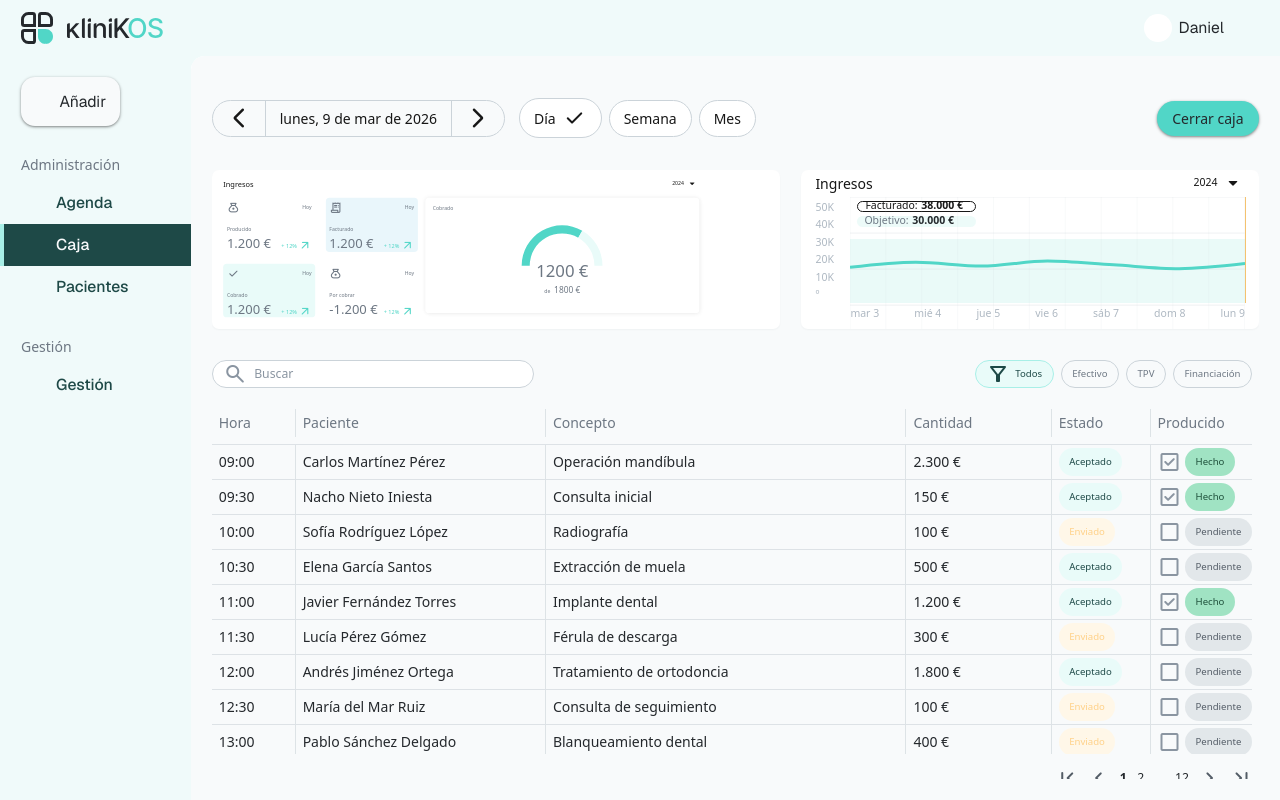
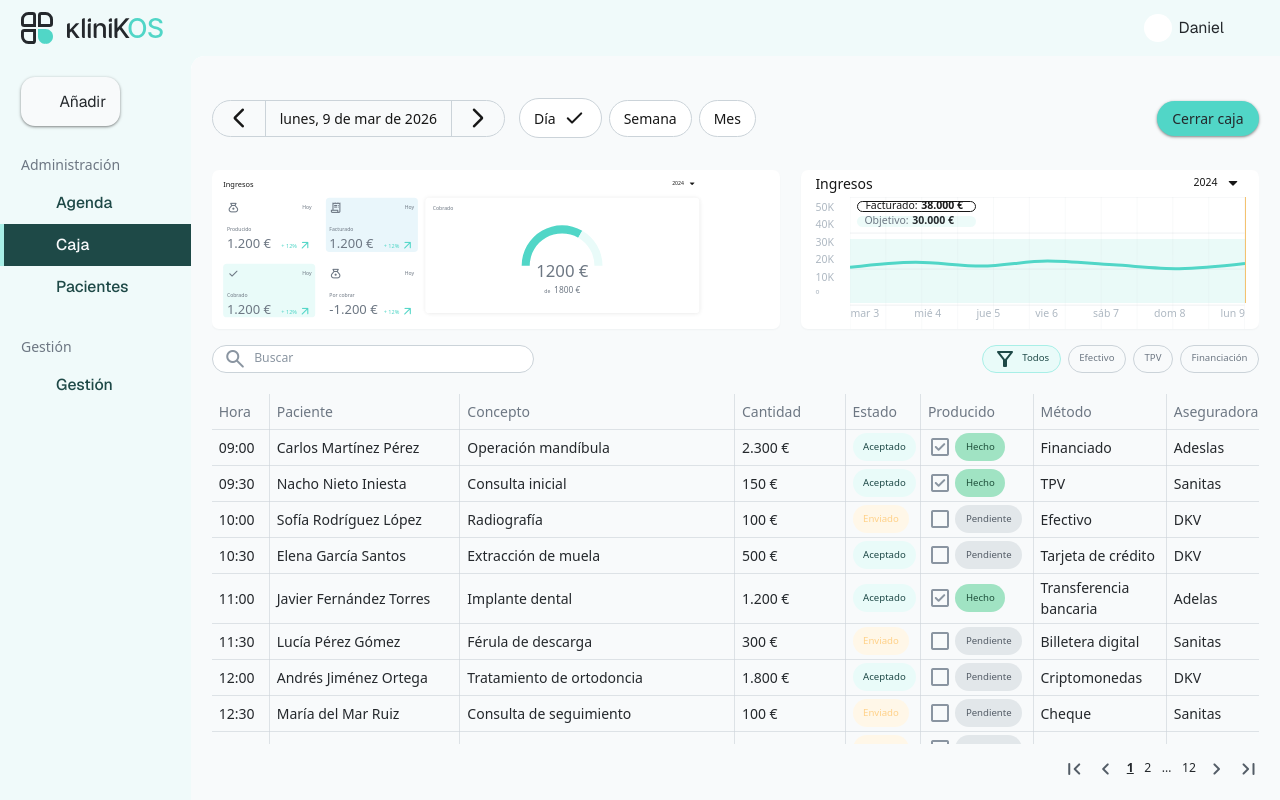
Before and after one commit to klinikOSapp/klinikOS-app, a Next.js app: page /caja in a window 1280 px wide. Built offline with nearby package versions, Linux system fonts and the light colour scheme; some icons are missing.

Commit message:
caja 100%

```diff
--- a/src/app/caja/page.tsx
+++ b/src/app/caja/page.tsx
@@ -47,7 +47,7 @@ export default function CajaPage() {
           onTimeScaleChange={handleTimeScaleChange}
         />
 
-        <div className='mt-header-stack flex flex-col flex-1 overflow-hidden gap-[min(1.5rem,2vw)]'>
+        <div className='mt-header-stack flex flex-col flex-1 overflow-hidden gap-[min(0.75rem,1vw)]'>
           <div
             className='flex flex-col gap-[min(1.5rem,2vw)] xl:grid xl:items-stretch'
             style={{
@@ -66,9 +66,7 @@ export default function CajaPage() {
             </div>
           </div>
 
-          <div className='flex-1 overflow-y-auto pr-[min(0.5rem,1vw)]'>
-            <CashMovementsTable />
-          </div>
+          <CashMovementsTable />
         </div>
       </div>
     </ClientLayout>
--- a/src/app/pacientes/page.tsx
+++ b/src/app/pacientes/page.tsx
@@ -93,20 +93,46 @@ function StatusPill({ type }: { type: 'Activo' | 'Hecho' }) {
 
 function TableHeaderCell({
   children,
-  className
+  className,
+  align = 'left'
 }: {
   children: React.ReactNode
   className?: string
+  align?: 'left' | 'right'
 }) {
   return (
     <th
+      scope='col'
       className={[
-        'text-body-md font-normal text-[var(--color-neutral-600)] text-left',
+        'border-hairline-b border-hairline-r last:border-hairline-b last:border-r-0 py-[0.5rem] pl-[0.5rem] pr-[0.75rem] text-body-md font-normal text-[var(--color-neutral-600)]',
+        align === 'right' ? 'text-right' : 'text-left',
         className
       ].join(' ')}
     >
       {children}
     </th>
+  )
+}
+
+function TableBodyCell({
+  children,
+  className,
+  align = 'left'
+}: {
+  children: React.ReactNode
+  className?: string
+  align?: 'left' | 'right'
+}) {
+  return (
+    <td
+      className={[
+        'border-hairline-b border-hairline-r last:border-hairline-b last:border-r-0 py-[calc(var(--spacing-gapsm)/2)] pl-[0.5rem] pr-[0.75rem] align-middle text-body-md text-[var(--color-neutral-900)]',
+        align === 'right' ? 'text-right' : 'text-left',
+        className
+      ].join(' ')}
+    >
+      {children}
+    </td>
   )
 }
 
@@ -373,37 +399,37 @@ export default function PacientesPage() {
         </div>
 
         <div className='flex-1 rounded-[8px] overflow-auto'>
-          <table className='w-full table-fixed'>
+          <table className='w-full table-fixed border-collapse'>
             <thead>
               <tr>
-                <TableHeaderCell className='py-1 pr-2 w-[40px]'>
+                <TableHeaderCell className='w-[40px] pr-2'>
                   <span className='sr-only'>Seleccionar fila</span>
                 </TableHeaderCell>
-                <TableHeaderCell className='py-1 pr-2 w-[200px]'>
+                <TableHeaderCell className='w-[200px] pr-2'>
                   <div className='flex items-center gap-2'>
                     <AccountCircleRounded className='size-4 text-[var(--color-neutral-700)]' />
                     <span>Paciente</span>
                   </div>
                 </TableHeaderCell>
-                <TableHeaderCell className='py-1 pr-2 w-[140px]'>
+                <TableHeaderCell className='w-[140px] pr-2'>
                   Próxima cita
                 </TableHeaderCell>
-                <TableHeaderCell className='py-1 pr-2 w-[120px]'>
+                <TableHeaderCell className='w-[120px] pr-2'>
                   Estado
                 </TableHeaderCell>
-                <TableHeaderCell className='py-1 pr-2 w-[140px]'>
+                <TableHeaderCell className='w-[140px] pr-2'>
                   Teléfono
                 </TableHeaderCell>
-                <TableHeaderCell className='py-1 pr-2 w-[100px]'>
+                <TableHeaderCell className='w-[100px] pr-2'>
                   Check-in
                 </TableHeaderCell>
-                <TableHeaderCell className='py-1 pr-2 w-[100px]'>
+                <TableHeaderCell className='w-[100px] pr-2'>
                   Financiación
                 </TableHeaderCell>
-                <TableHeaderCell className='py-1 pr-2 w-[100px]'>
+                <TableHeaderCell className='w-[100px] pr-2' align='right'>
                   Deuda
                 </TableHeaderCell>
-                <TableHeaderCell className='py-1 pr-2 w-[140px]'>
+                <TableHeaderCell className='w-[140px] pr-2'>
                   Último contacto
                 </TableHeaderCell>
               </tr>
@@ -436,7 +462,7 @@ export default function PacientesPage() {
                   className='group hover:bg-[var(--color-neutral-50)]'
                   onClick={() => setIsFichaModalOpen(true)}
                 >
-                  <td className='py-[calc(var(--spacing-gapsm)/2)] pr-2 w-[40px]'>
+                  <TableBodyCell className='w-[40px] pr-2'>
                     <button
                       type='button'
                       onClick={(e) => {
@@ -470,47 +496,35 @@ export default function PacientesPage() {
                       />
                       <span className='sr-only'>Seleccionar fila</span>
                     </button>
-                  </td>
-                  <td className='py-[calc(var(--spacing-gapsm)/2)] pr-2 w-[200px]'>
-                    <p className='text-body-md text-[var(--color-neutral-900)] truncate'>
-                      {row.name}
-                    </p>
-                  </td>
-                  <td className='py-[calc(var(--spacing-gapsm)/2)] pr-2 w-[140px]'>
-                    <p className='text-body-md text-[var(--color-neutral-900)]'>
-                      {row.nextDate}
-                    </p>
-                  </td>
-                  <td className='py-[calc(var(--spacing-gapsm)/2)] pr-2 w-[120px]'>
+                  </TableBodyCell>
+                  <TableBodyCell className='w-[200px] pr-2'>
+                    <p className='truncate'>{row.name}</p>
+                  </TableBodyCell>
+                  <TableBodyCell className='w-[140px] pr-2'>
+                    {row.nextDate}
+                  </TableBodyCell>
+                  <TableBodyCell className='w-[120px] pr-2'>
                     <StatusPill type={row.status} />
-                  </td>
-                  <td className='py-[calc(var(--spacing-gapsm)/2)] pr-2 w-[140px]'>
-                    <p className='text-body-md text-[var(--color-neutral-900)] truncate'>
-                      {row.phone}
-                    </p>
-                  </td>
-                  <td className='py-[calc(var(--spacing-gapsm)/2)] pr-2 w-[100px]'>
+                  </TableBodyCell>
+                  <TableBodyCell className='w-[140px] pr-2'>
+                    <p className='truncate'>{row.phone}</p>
+                  </TableBodyCell>
+                  <TableBodyCell className='w-[100px] pr-2'>
                     <span className='inline-flex items-center'>
                       <Chip color='green' rounded='full'>
                         {row.checkin}
                       </Chip>
                     </span>
-                  </td>
-                  <td className='py-[calc(var(--spacing-gapsm)/2)] pr-2 w-[100px]'>
-                    <p className='text-body-md text-[var(--color-neutral-900)]'>
-                      {row.financing}
-                    </p>
-                  </td>
-                  <td className='py-[calc(var(--spacing-gapsm)/2)] pr-2 w-[100px]'>
-                    <p className='text-body-md text-[var(--color-neutral-900)]'>
-                      {row.debt}
-                    </p>
-                  </td>
-                  <td className='py-[calc(var(--spacing-gapsm)/2)] pr-2 w-[140px]'>
-                    <p className='text-body-md text-[var(--color-neutral-900)] truncate'>
-                      {row.lastContact}
-                    </p>
-                  </td>
+                  </TableBodyCell>
+                  <TableBodyCell className='w-[100px] pr-2'>
+                    {row.financing}
+                  </TableBodyCell>
+                  <TableBodyCell className='w-[100px] pr-2' align='right'>
+                    {row.debt}
+                  </TableBodyCell>
+                  <TableBodyCell className='w-[140px] pr-2'>
+                    <p className='truncate'>{row.lastContact}</p>
+                  </TableBodyCell>
                 </tr>
               ))}
             </tbody>
--- a/src/components/caja/CashMovementsTable.tsx
+++ b/src/components/caja/CashMovementsTable.tsx
@@ -1,7 +1,7 @@
 'use client'
 
-import type { CSSProperties, FormEvent } from 'react'
-import { useMemo, useState } from 'react'
+import type { FormEvent } from 'react'
+import { useEffect, useMemo, useRef, useState } from 'react'
 
 type InvoiceStatus = 'Aceptado' | 'Enviado'
 type ProductionState = 'Hecho' | 'Pendiente'
@@ -127,61 +127,100 @@ const SEARCH_WIDTH_REM = 23 // 368px ÷ 16
 const CONTROL_HEIGHT_REM = 2 // 32px ÷ 16
 
 const COLUMN_WIDTHS_REM = {
-  time: 6, // 96px
+  time: 5.4, // 86.4px (90% of 96px)
   patient: 17.875, // 286px
   concept: 25.75, // 412px
   amount: 10.375, // 166px
   status: 7.0625, // 113px
   produced: 10.5625, // 169px
   method: 12.5, // 200px
-  insurer: 8.6875, // 139px
-  actions: 1.5 // 24px
+  insurer: 8.6875 // 139px
 } as const
 
-const TABLE_GRID_TEMPLATE = [
-  COLUMN_WIDTHS_REM.time,
-  COLUMN_WIDTHS_REM.patient,
-  COLUMN_WIDTHS_REM.concept,
-  COLUMN_WIDTHS_REM.amount,
-  COLUMN_WIDTHS_REM.status,
-  COLUMN_WIDTHS_REM.produced,
-  COLUMN_WIDTHS_REM.method,
-  COLUMN_WIDTHS_REM.insurer,
-  COLUMN_WIDTHS_REM.actions
+type ColumnId =
+  | 'time'
+  | 'patient'
+  | 'concept'
+  | 'amount'
+  | 'status'
+  | 'produced'
+  | 'method'
+  | 'insurer'
+
+type ColumnDefinition = {
+  id: ColumnId
+  label: string
+  widthRem: number
+  align?: 'left' | 'right'
+  render: (movement: CashMovement) => React.ReactNode
+}
+
+const columns: ColumnDefinition[] = [
+  {
+    id: 'time',
+    label: 'Hora',
+    widthRem: COLUMN_WIDTHS_REM.time,
+    render: (movement) => movement.time
+  },
+  {
+    id: 'patient',
+    label: 'Paciente',
+    widthRem: COLUMN_WIDTHS_REM.patient,
+    render: (movement) => movement.patient
+  },
+  {
+    id: 'concept',
+    label: 'Concepto',
+    widthRem: COLUMN_WIDTHS_REM.concept,
+    render: (movement) => movement.concept
+  },
+  {
+    id: 'amount',
+    label: 'Cantidad',
+    widthRem: COLUMN_WIDTHS_REM.amount,
+    render: (movement) => movement.amount
+  },
+  {
+    id: 'status',
+    label: 'Estado',
+    widthRem: COLUMN_WIDTHS_REM.status,
+    render: (movement) => <StatusBadge status={movement.status} />
+  },
+  {
+    id: 'produced',
+    label: 'Producido',
+    widthRem: COLUMN_WIDTHS_REM.produced,
+    render: (movement) => <ProductionBadge state={movement.produced} />
+  },
+  {
+    id: 'method',
+    label: 'Método',
+    widthRem: COLUMN_WIDTHS_REM.method,
+    render: (movement) => movement.method
+  },
+  {
+    id: 'insurer',
+    label: 'Aseguradora',
+    widthRem: COLUMN_WIDTHS_REM.insurer,
+    render: (movement) => movement.insurer
+  }
 ]
-  .map((value) => `${value}rem`)
-  .join(' ')
 
-const CELL_BORDER_CLASS = 'border-hairline-r'
+const totalColumns = columns.length
 
-const HEADER_TEXT_CLASS =
-  'text-body-md font-normal text-[var(--color-neutral-600)]'
+const getHeaderCellClasses = (index: number, align: 'left' | 'right' = 'left') => {
+  const borders =
+    index < totalColumns - 1 ? 'border-hairline-b border-hairline-r' : 'border-hairline-b'
+  const textAlign = align === 'right' ? 'text-right' : 'text-left'
+  return `${borders} py-[0.5rem] pl-[0.5rem] pr-[0.75rem] text-body-md font-normal text-[var(--color-neutral-600)] ${textAlign}`
+}
 
-const HEADER_BASE_CELL_CLASS = `${CELL_BORDER_CLASS} flex items-center py-1 pl-[0.5rem] pr-2 ${HEADER_TEXT_CLASS}`
-
-const HEADER_CELL_CLASSES = [
-  `${HEADER_BASE_CELL_CLASS} text-left`,
-  `${HEADER_BASE_CELL_CLASS} text-left`,
-  `${HEADER_BASE_CELL_CLASS} text-left`,
-  `${HEADER_BASE_CELL_CLASS} text-left`,
-  `${HEADER_BASE_CELL_CLASS} text-left`,
-  `${HEADER_BASE_CELL_CLASS} text-left`,
-  `${HEADER_BASE_CELL_CLASS} text-left`,
-  `${HEADER_BASE_CELL_CLASS} text-left`,
-  `flex items-center justify-end pr-[0.25rem] ${HEADER_TEXT_CLASS}`
-] as const
-
-const ROW_CELL_CLASSES = [
-  `${CELL_BORDER_CLASS} pl-[0.5rem] pr-[0.75rem]`,
-  `${CELL_BORDER_CLASS} pl-[0.5rem] pr-[0.75rem]`,
-  `${CELL_BORDER_CLASS} pl-[0.5rem] pr-[0.75rem]`,
-  `${CELL_BORDER_CLASS} pl-[0.5rem] pr-[0.75rem]`,
-  `${CELL_BORDER_CLASS} pl-[0.5rem] pr-[0.75rem]`,
-  `${CELL_BORDER_CLASS} pl-[0.5rem] pr-[0.75rem]`,
-  `${CELL_BORDER_CLASS} pl-[0.5rem] pr-[0.75rem]`,
-  `${CELL_BORDER_CLASS} pl-[0.5rem] pr-[0.75rem]`,
-  'text-right pr-[0.25rem]'
-] as const
+const getBodyCellClasses = (index: number, align: 'left' | 'right' = 'left') => {
+  const borders =
+    index < totalColumns - 1 ? 'border-hairline-b border-hairline-r' : 'border-hairline-b'
+  const textAlign = align === 'right' ? 'text-right' : 'text-left'
+  return `${borders} py-[calc(var(--spacing-gapsm)/2)] pl-[0.5rem] pr-[0.75rem] text-body-md text-neutral-900 ${textAlign}`
+}
 
 const PAYMENT_FILTERS: PaymentCategory[] = [
   'Efectivo',
@@ -194,6 +233,32 @@ export default function CashMovementsTable() {
   const [activePaymentFilters, setActivePaymentFilters] = useState<
     PaymentCategory[]
   >([])
+  const tableContainerRef = useRef<HTMLDivElement>(null)
+  const [scaleFactor, setScaleFactor] = useState(1)
+
+  useEffect(() => {
+    const container = tableContainerRef.current
+    if (!container || typeof window === 'undefined') return
+
+    const updateScale = () => {
+      const { width } = container.getBoundingClientRect()
+      const rootFontSize =
+        parseFloat(getComputedStyle(document.documentElement).fontSize) || 16
+      const availableRem = width / rootFontSize
+      const nextScale = Math.min(1, availableRem / TABLE_WIDTH_REM)
+
+      setScaleFactor((prev) => (Math.abs(prev - nextScale) < 0.001 ? prev : nextScale))
+    }
+
+    updateScale()
+
+    const resizeObserver = new ResizeObserver(updateScale)
+    resizeObserver.observe(container)
+
+    return () => {
+      resizeObserver.disconnect()
+    }
+  }, [])
 
   const toggleFilter = (filter: PaymentCategory) => {
     setActivePaymentFilters((prev) =>
@@ -204,11 +269,6 @@ export default function CashMovementsTable() {
   }
 
   const clearFilters = () => setActivePaymentFilters([])
-
-  const gridStyles: CSSProperties = {
-    gridTemplateColumns: TABLE_GRID_TEMPLATE,
-    minHeight: '2.5rem' // 40px
-  }
 
   const filteredMovements = useMemo(() => {
     const normalizedQuery = query.trim().toLowerCase()
@@ -237,9 +297,9 @@ export default function CashMovementsTable() {
 
   return (
     <section
-      className='flex h-full flex-col'
+      className='flex h-full flex-col flex-1 overflow-hidden'
       style={{
-        marginTop: 'min(0.875rem, 1.2vh)',
+        marginTop: 'min(0.4375rem, 0.6vh)',
         width: '100%'
       }}
     >
@@ -263,58 +323,39 @@ export default function CashMovementsTable() {
         </div>
       </div>
 
-      <div className='mt-6 flex-1 overflow-hidden rounded-lg'>
-        <div className='h-full overflow-auto overflow-x-auto'>
-          <div className='min-w-[101rem]'>
-            <div
-              className='grid border-hairline-b pb-[0.5rem]'
-              style={{ gridTemplateColumns: TABLE_GRID_TEMPLATE }}
-            >
-              <div className={HEADER_CELL_CLASSES[0]}>Hora</div>
-              <div className={HEADER_CELL_CLASSES[1]}>Paciente</div>
-              <div className={HEADER_CELL_CLASSES[2]}>Concepto</div>
-              <div className={HEADER_CELL_CLASSES[3]}>Cantidad</div>
-              <div className={HEADER_CELL_CLASSES[4]}>Estado</div>
-              <div className={HEADER_CELL_CLASSES[5]}>Producido</div>
-              <div className={HEADER_CELL_CLASSES[6]}>Método</div>
-              <div className={HEADER_CELL_CLASSES[7]}>Aseguradora</div>
-              <div className={`${HEADER_CELL_CLASSES[8]} text-[0.75rem] font-normal text-neutral-500`}>
-                Acciones
-              </div>
-            </div>
-
-            <div>
+      <div ref={tableContainerRef} className='mt-6 flex-1 overflow-hidden rounded-lg'>
+        <div className='h-full overflow-y-auto overflow-x-hidden'>
+          <table className='w-full table-fixed border-collapse text-left'>
+            <thead>
+              <tr>
+                {columns.map((column, index) => (
+                  <th
+                    key={column.id}
+                    className={getHeaderCellClasses(index, column.align)}
+                    scope='col'
+                    style={{ width: `${column.widthRem * scaleFactor}rem` }}
+                  >
+                    {column.label}
+                  </th>
+                ))}
+              </tr>
+            </thead>
+            <tbody>
               {filteredMovements.map((movement) => (
-                <div
-                  key={`${movement.time}-${movement.patient}`}
-                  className='grid border-hairline-b text-body-md text-neutral-900'
-                  style={{ ...gridStyles, gridTemplateColumns: TABLE_GRID_TEMPLATE }}
-                >
-                  <div className={`${ROW_CELL_CLASSES[0]} flex items-center`}>{movement.time}</div>
-                  <div className={`${ROW_CELL_CLASSES[1]} flex items-center`}>{movement.patient}</div>
-                  <div className={`${ROW_CELL_CLASSES[2]} flex items-center`}>{movement.concept}</div>
-                  <div className={`${ROW_CELL_CLASSES[3]} flex items-center`}>{movement.amount}</div>
-                  <div className={`${ROW_CELL_CLASSES[4]} flex items-center`}>
-                    <StatusBadge status={movement.status} />
-                  </div>
-                  <div className={`${ROW_CELL_CLASSES[5]} flex items-center`}>
-                    <ProductionBadge state={movement.produced} />
-                  </div>
-                  <div className={`${ROW_CELL_CLASSES[6]} flex items-center`}>{movement.method}</div>
-                  <div className={`${ROW_CELL_CLASSES[7]} flex items-center`}>{movement.insurer}</div>
-                  <div className={`${ROW_CELL_CLASSES[8]} flex items-center justify-end`}>
-                    <button
-                      type='button'
-                      className='inline-flex items-center justify-center rounded-full p-[0.25rem] text-neutral-500 transition-colors hover:bg-neutral-100 focus-visible:outline-none focus-visible:ring-2 focus-visible:ring-brandSemantic'
-                      aria-label={`Más acciones para ${movement.patient}`}
+                <tr key={`${movement.time}-${movement.patient}`}>
+                  {columns.map((column, index) => (
+                    <td
+                      key={column.id}
+                      className={getBodyCellClasses(index, column.align)}
+                      style={{ width: `${column.widthRem * scaleFactor}rem` }}
                     >
-                      <span className='material-symbols-rounded text-[1.25rem]'>more_vert</span>
-                    </button>
-                  </div>
-                </div>
+                      {column.render(movement)}
+                    </td>
+                  ))}
+                </tr>
               ))}
-            </div>
-          </div>
+            </tbody>
+          </table>
         </div>
       </div>
 
```
